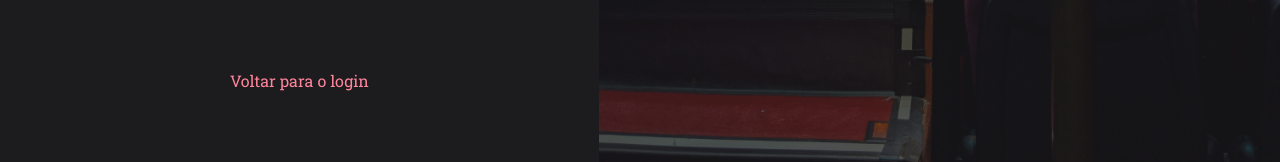
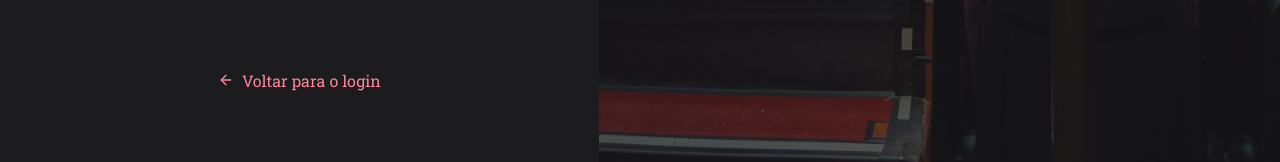
Before and after one commit to leonardojacomussi/rocketmovies-ui, a React (Vite) app: page /rocketmovies/register in a window 1280 px wide. Shown: the part 619-781 px from the top of the page. Built offline with nearby package versions, Linux system fonts and the light colour scheme.

Commit message:
Fix text link on signin and signup pages

```diff
--- a/src/pages/SignIn/index.tsx
+++ b/src/pages/SignIn/index.tsx
@@ -2,7 +2,7 @@ import { Container, Form, Background } from "./styles";
 import { Link } from "react-router-dom";
 import Button from "../../components/Button";
 import Input from "../../components/Input";
-import { FiMail, FiLock, FiArrowLeft } from "react-icons/fi";
+import { FiMail, FiLock } from "react-icons/fi";
 
 const SignIn: React.FC = () => {
   return (
@@ -23,7 +23,6 @@ const SignIn: React.FC = () => {
         />
         <Button>Entrar</Button>
         <Link to="/register">
-          <FiArrowLeft />
             Criar conta
         </Link>
       </Form>
--- a/src/pages/SignUp/index.tsx
+++ b/src/pages/SignUp/index.tsx
@@ -2,7 +2,7 @@ import { Container, Form, Background } from "./styles";
 import { Link } from "react-router-dom";
 import Button from "../../components/Button";
 import Input from "../../components/Input";
-import { FiMail, FiLock, FiUser } from "react-icons/fi";
+import { FiMail, FiLock, FiUser, FiArrowLeft } from "react-icons/fi";
 
 const SignUp: React.FC = () => {
   return (
@@ -27,7 +27,10 @@ const SignUp: React.FC = () => {
           icon={FiLock}
         />
         <Button>Entrar</Button>
-        <Link to="/">Voltar para o login</Link>
+        <Link to="/">
+          <FiArrowLeft />
+            Voltar para o login
+        </Link>
       </Form>
       <Background />
     </Container>
--- a/src/pages/SignUp/styles.ts
+++ b/src/pages/SignUp/styles.ts
@@ -42,6 +42,13 @@ export const Form = styled.form<HTMLAttributes<HTMLFormElement>>`
   > a {
     margin-top: 12.4rem;
     color: ${({ theme }) => theme.COLORS.PINK_800};
+    display: flex;
+    align-items: center;
+
+    > svg {
+      font-size: 1.6rem;
+      margin-right: .8rem;
+    };
   };
 
   @media(max-width: 590px) {
```
